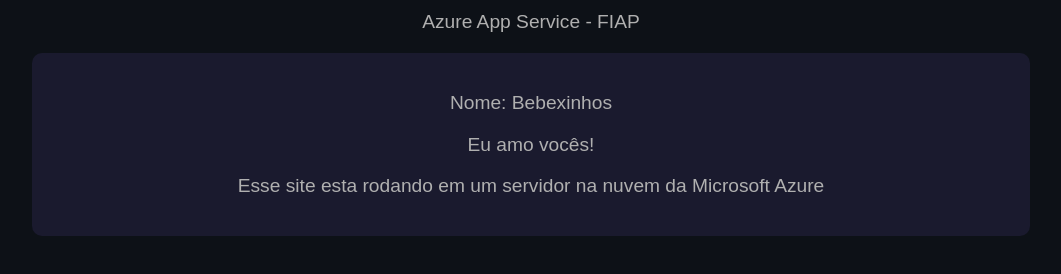
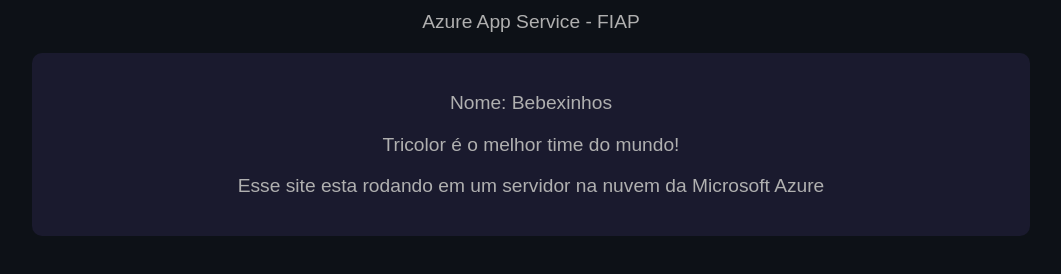
Before and after one commit to gabearcanjo/webapp-fiap-arcanjo123, a plain HTML site: page index.html in a window 1280 px wide. Shown: the part 336-610 px from the top of the page, without its empty margins (109-1170 px from the left). Drawn offline with Linux system fonts and the light colour scheme.

Commit message:
falando a vdd pra todos os alunos da 4espw

```diff
--- a/index.html
+++ b/index.html
@@ -16,7 +16,7 @@
         <p>Azure App Service - FIAP</p>
         <div class="info">
             <p>Nome: Bebexinhos</p>
-            <p>Eu amo vocês!</p>
+            <p>Tricolor é o melhor time do mundo!</p>
             <p>Esse site esta rodando em um servidor na nuvem da Microsoft Azure</p>
         </div>
     </div>
```
